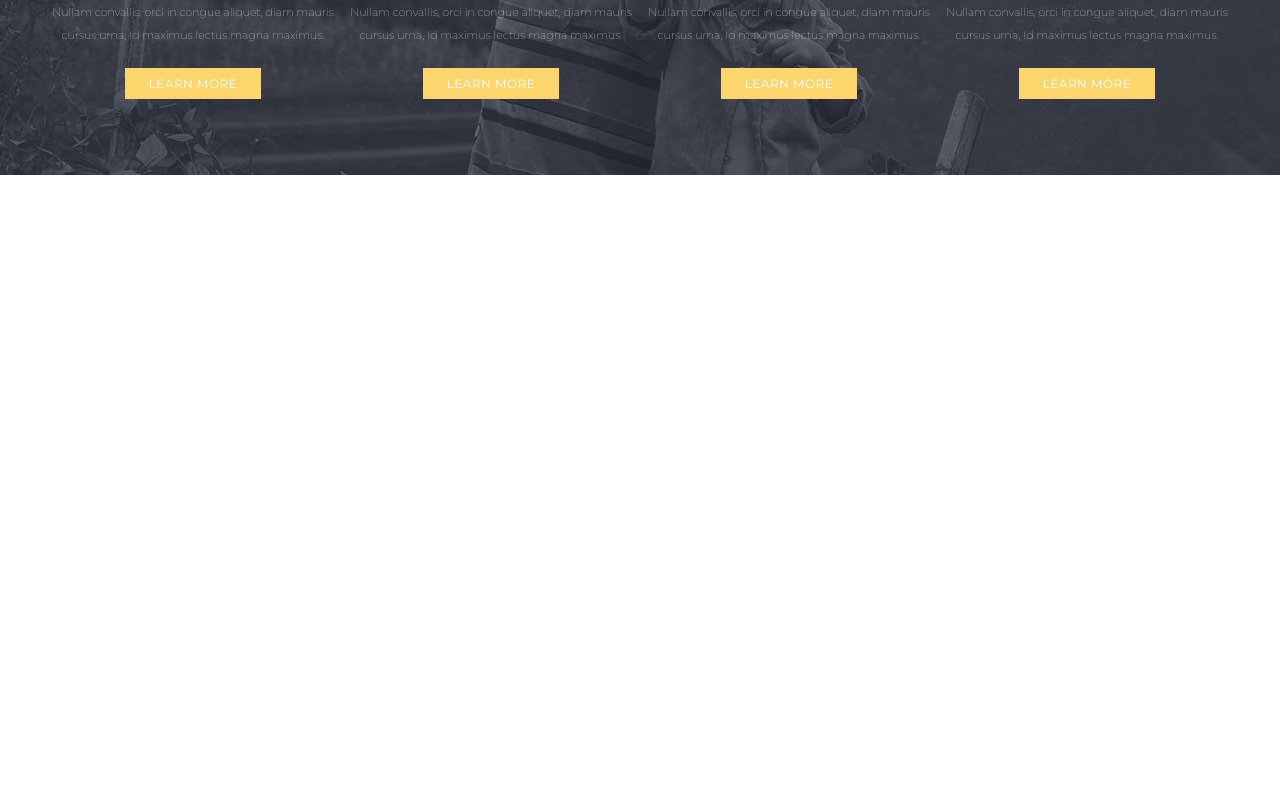
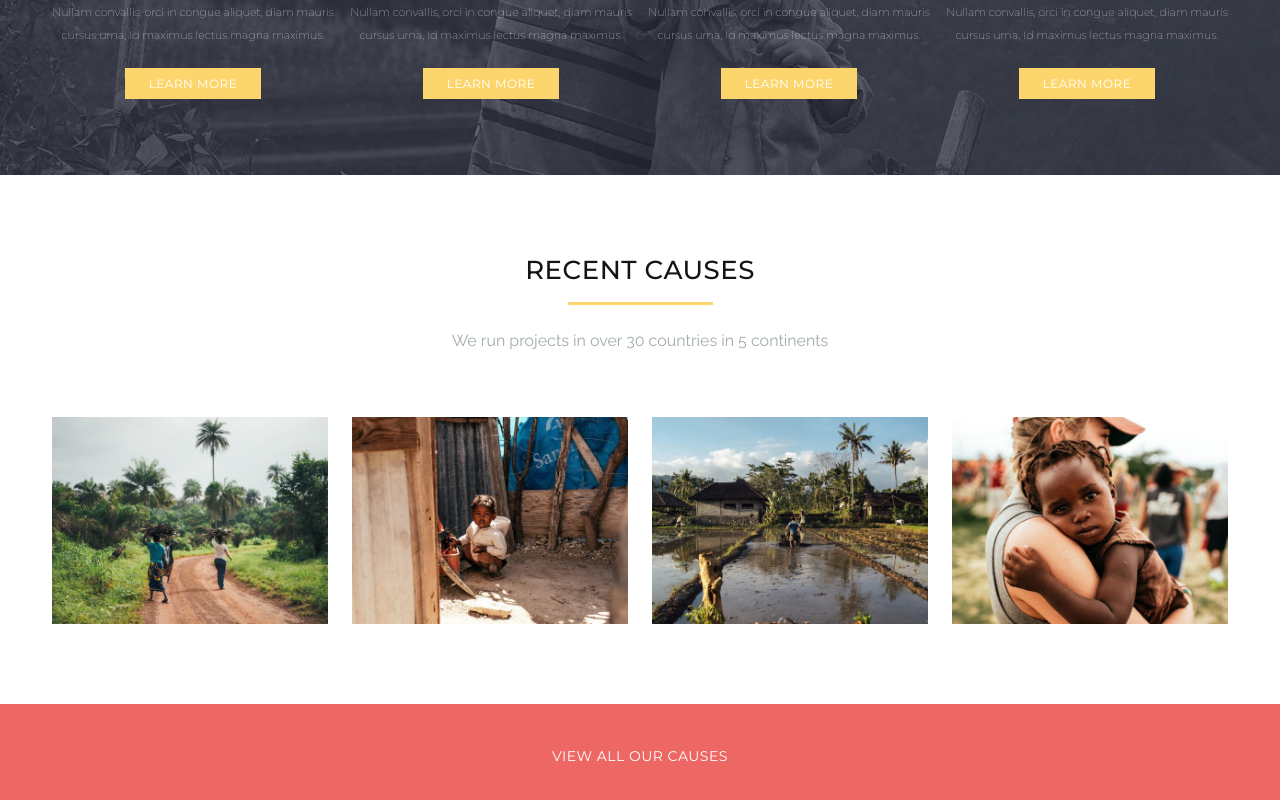
Before and after one commit to AlessandroSaba1991/proj-html-vuejs, a Vue app: page / in a window 1280 px wide. Shown: the part 1634-2434 px from the top of the page. Before the commit the page ends 1809 px from the top, so only its background shows below. Built offline with nearby package versions, Linux system fonts and the light colour scheme.

Commit message:
add section causes with relative components

```diff
--- a/src/assets/scss/partials/common.scss
+++ b/src/assets/scss/partials/common.scss
@@ -8,3 +8,7 @@ ul {
 a {
   text-decoration: none;
 }
+img{
+  max-width: 100%;
+  max-height: 100%;
+}
--- /dev/null
+++ b/src/components/CausesSectionComponent.vue
@@ -0,0 +1,101 @@
+<template>
+  <section class="causes">
+    <div class="container">
+      <div class="title_me">
+        <h2 class="text-uppercase mb-3">Recent Causes</h2>
+        <div class="gold_line mb-4"></div>
+        <p>We run projects in over 30 countries in 5 continents</p>
+      </div>
+      <div class="row row-cols-4 gx-4">
+        <ImgCauses :imgCauses="imgCauses" v-for="imgCauses in imgCausesList" :key="imgCauses.id" />
+      </div>
+    </div>
+    <div class="link_causes">
+      <a class="text-uppercase" href="#">view all our causes</a>
+    </div>
+  </section>
+</template>
+
+<script>
+import ImgCauses from "./ImgCausesComponent.vue";
+
+export default {
+  name: "CausesSectionComponent",
+  components: {
+    ImgCauses,
+  },
+  data() {
+    return {
+      imgCausesList: [
+        {
+          id: 1,
+          text: "Fair Trade",
+          original: require("@/assets/img/avada-charity-fair-trade-featured.jpg"),
+          lg: require("@/assets/img/avada-charity-fair-trade-featured-600x450.jpg"),
+          md: require("@/assets/img/avada-charity-fair-trade-featured-400x300.jpg"),
+          xs: require("@/assets/img/avada-charity-fair-trade-featured-200x150.jpg"),
+        },
+        {
+          id: 2,
+          text: "Shelter",
+          original: require("@/assets/img/avada-charity-shelter-featured.jpg"),
+          lg: require("@/assets/img/avada-charity-shelter-featured-600x450.jpg"),
+          md: require("@/assets/img/avada-charity-shelter-featured-400x300.jpg"),
+          xs: require("@/assets/img/avada-charity-shelter-featured-200x150.jpg"),
+        },
+        {
+          id: 3,
+          text: "Farming",
+          original: require("@/assets/img/avada-charity-farming-featured.jpg"),
+          lg: require("@/assets/img/avada-charity-farming-featured-600x450.jpg"),
+          md: require("@/assets/img/avada-charity-farming-featured-400x300.jpg"),
+          xs: require("@/assets/img/avada-charity-farming-featured-200x150.jpg"),
+        },
+        {
+          id: 4,
+          text: "Vaccines",
+          original: require("@/assets/img/avada-charity-vaccines-featured.jpg"),
+          lg: require("@/assets/img/avada-charity-vaccines-featured-600x450.jpg"),
+          md: require("@/assets/img/avada-charity-vaccines-featured-400x300.jpg"),
+          xs: require("@/assets/img/avada-charity-vaccines-featured-200x150.jpg"),
+        },
+      ],
+    };
+  },
+};
+</script>
+
+<style lang="scss" scoped>
+.causes {
+  padding-top: 5rem;
+  text-align: center;
+  .container {
+    max-width: 1200px;
+    .title_me {
+      display: flex;
+      flex-direction: column;
+      align-items: center;
+      h2 {
+        font-size: 26px;
+        color: $text-dark;
+      }
+      p {
+        font-family: "Raleway", sans-serif;
+        letter-spacing: 0;
+        margin-bottom: 4rem;
+        color: $text-light-dark;
+      }
+    }
+  }
+  .link_causes {
+    margin-top: 5rem;
+    padding: 2.5rem 0;
+    background-color: $secondary-color;
+    text-align: center;
+    a {
+      color: $text-light;
+      font-size: 14px;
+    }
+  }
+}
+</style>
--- /dev/null
+++ b/src/components/ImgCausesComponent.vue
@@ -0,0 +1,22 @@
+<template>
+  <div class="col">
+    <picture>
+      <source :srcset="imgCauses.original" media="(min-width: 1400px)" />
+      <source :srcset="imgCauses.lg" media="(min-width: 992px)" />
+      <source :srcset="imgCauses.md" media="(min-width: 768px)" />
+      <img :src="imgCauses.xs" :alt="imgCauses.text" />
+    </picture>
+  </div>
+</template>
+
+<script>
+export default {
+  name: "ImgCausesComponent",
+  props: {
+    imgCauses: Object,
+  },
+};
+</script>
+
+<style>
+</style>
--- a/src/components/MainComponent.vue
+++ b/src/components/MainComponent.vue
@@ -3,20 +3,23 @@
     <HeroSection />
     <MissionSection />
     <ValuesSection />
+    <CausesSection />
   </main>
 </template>
 
 <script>
 import HeroSection from "./HeroSectionComponent.vue";
 import MissionSection from "./MissionSectionComponent.vue";
-import ValuesSection from './ValuesSectionComponent.vue'
+import ValuesSection from "./ValuesSectionComponent.vue";
+import CausesSection from './CausesSectionComponent.vue'
 
 export default {
   name: "MainComponent",
   components: {
     HeroSection,
     MissionSection,
-    ValuesSection
+    ValuesSection,
+    CausesSection
   },
 };
 </script>
--- a/src/components/ValuesSectionComponent.vue
+++ b/src/components/ValuesSectionComponent.vue
@@ -1,57 +1,61 @@
 <template>
   <section class="values">
     <div class="container">
-        <div class="title">
+      <div class="title_me">
         <h2 class="text-uppercase mb-3">our values</h2>
         <div class="gold_line mb-4"></div>
         <p>Think Big. Act Bigger.</p>
       </div>
       <div class="row row-cols-4 gx-3">
-         <CardValues :value="value" v-for="value in listValues" :key="value.id" />
+        <CardValues
+          :value="value"
+          v-for="value in listValues"
+          :key="value.id"
+        />
       </div>
     </div>
   </section>
 </template>
 
 <script>
-import CardValues from './CardValuesComponent.vue'
+import CardValues from "./CardValuesComponent.vue";
 
 export default {
-    name:'ValuesSectionComponent',
-    components:{
-        CardValues
+  name: "ValuesSectionComponent",
+  components: {
+    CardValues,
   },
-    data(){
-      return{
-          listValues:[
+  data() {
+    return {
+      listValues: [
         {
-                  id:1,
-                  title:'Clean Water',
-                  icon:'fa-solid fa-droplet',
-                  text:'Nullam convallis, orci in congue aliquet, diam mauris cursus urna, Id maximus lectus magna maximus.'
+          id: 1,
+          title: "Clean Water",
+          icon: "fa-solid fa-droplet",
+          text: "Nullam convallis, orci in congue aliquet, diam mauris cursus urna, Id maximus lectus magna maximus.",
         },
         {
-                  id:2,
-                  title:'Vaccinations',
-                  icon:'fa-solid fa-stethoscope',
-                  text:'Nullam convallis, orci in congue aliquet, diam mauris cursus urna, Id maximus lectus magna maximus.'
+          id: 2,
+          title: "Vaccinations",
+          icon: "fa-solid fa-stethoscope",
+          text: "Nullam convallis, orci in congue aliquet, diam mauris cursus urna, Id maximus lectus magna maximus.",
         },
         {
-                  id:3,
-                  title:'Education',
-                  icon:'fa-solid fa-graduation-cap',
-                  text:'Nullam convallis, orci in congue aliquet, diam mauris cursus urna, Id maximus lectus magna maximus.'
+          id: 3,
+          title: "Education",
+          icon: "fa-solid fa-graduation-cap",
+          text: "Nullam convallis, orci in congue aliquet, diam mauris cursus urna, Id maximus lectus magna maximus.",
         },
         {
-                  id:4,
-                  title:'Farming',
-                  icon:'fa-brands fa-pagelines',
-                  text:'Nullam convallis, orci in congue aliquet, diam mauris cursus urna, Id maximus lectus magna maximus.'
+          id: 4,
+          title: "Farming",
+          icon: "fa-brands fa-pagelines",
+          text: "Nullam convallis, orci in congue aliquet, diam mauris cursus urna, Id maximus lectus magna maximus.",
         },
-          ]
-      }
-  }
-}
+      ],
+    };
+  },
+};
 </script>
 
 <style lang="scss" scoped>
@@ -62,11 +66,10 @@ export default {
   background-image: url("@/assets/img/home-content-bg-2.jpg");
   background-size: cover;
   background-position: center;
-  /* background-repeat: no-repeat; */
-  .container{
+  background-repeat: no-repeat;
+  .container {
     max-width: 1200px;
-  }
-  .title {
+    .title_me {
       display: flex;
       flex-direction: column;
       align-items: center;
@@ -81,4 +84,5 @@ export default {
       }
     }
   }
+}
 </style>
```
Lines whose indentation alone changed are shown as unchanged.
